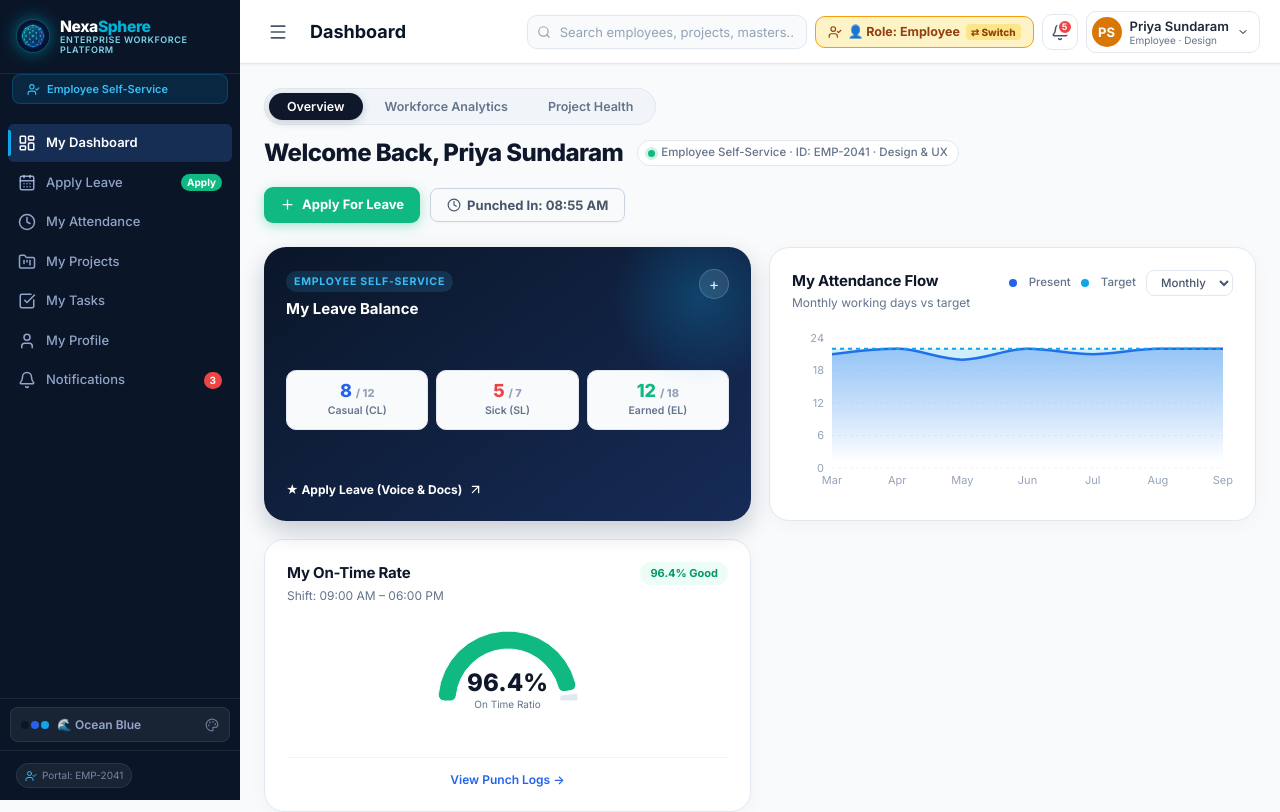
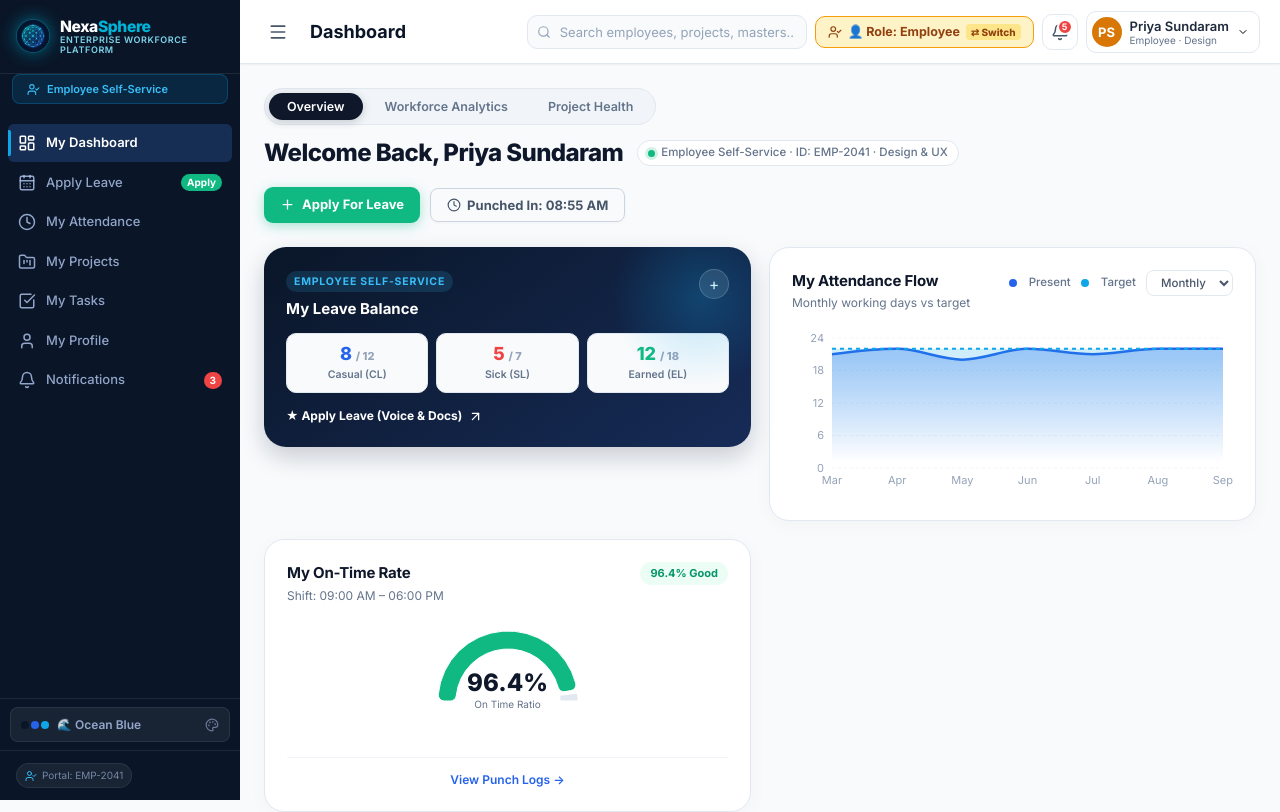
Before and after one commit to shrirajasri-hub/nexasphere, a React (Vite) app: page /#/dashboard in a window 1280 px wide. Shown: the top 812 px of the page. Built offline with nearby package versions, Linux system fonts and the light colour scheme.

Commit message:
fix(dashboard): remove empty space below My Attendance Flow card

```diff
--- a/src/pages/Dashboard.css
+++ b/src/pages/Dashboard.css
@@ -238,6 +238,12 @@
   display: grid;
   grid-template-columns: 320px 1.8fr 1.2fr;
   gap: 18px;
+  align-items: start;
+}
+
+/* Flow card: don't stretch content — let it size naturally */
+.dash-card--flow {
+  justify-content: flex-start;
 }
 
 /* Card 1: Hero Card (Navy Textured Card) */
```
